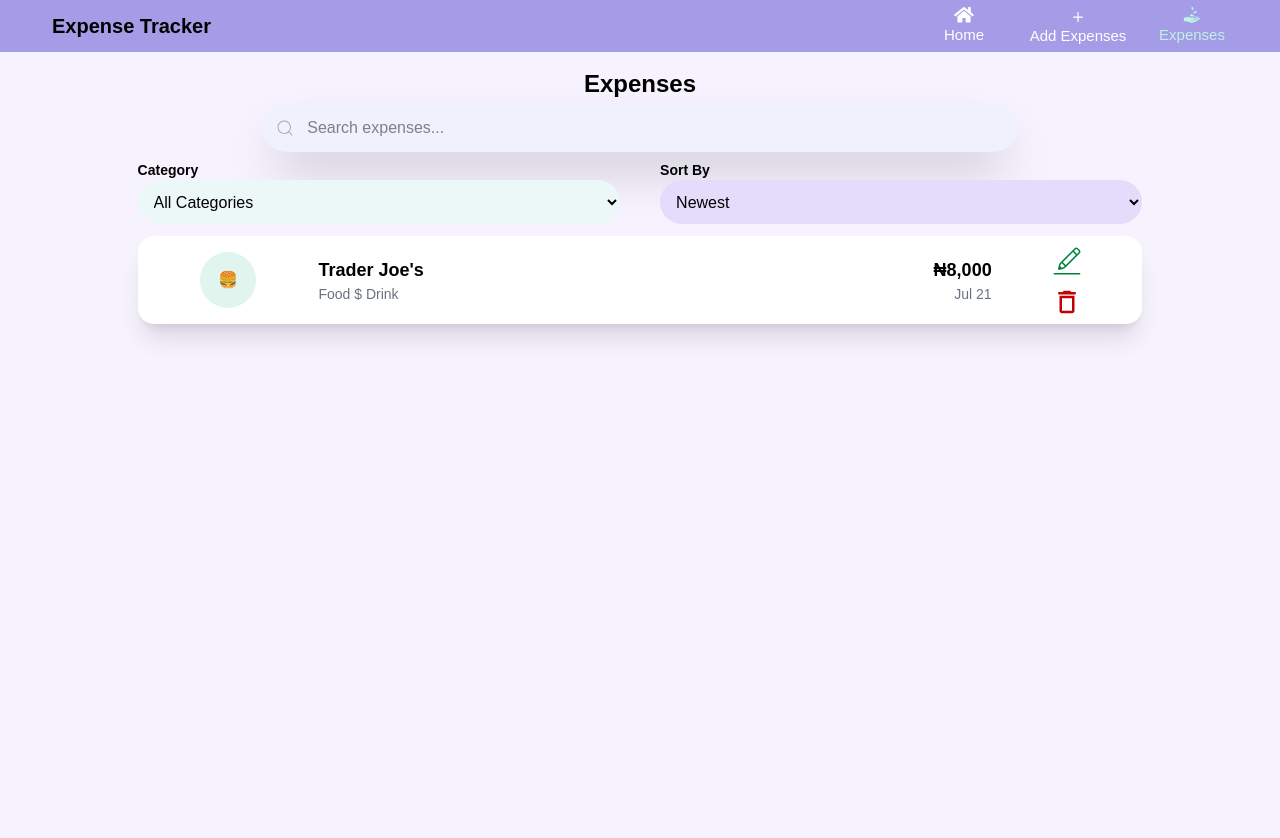
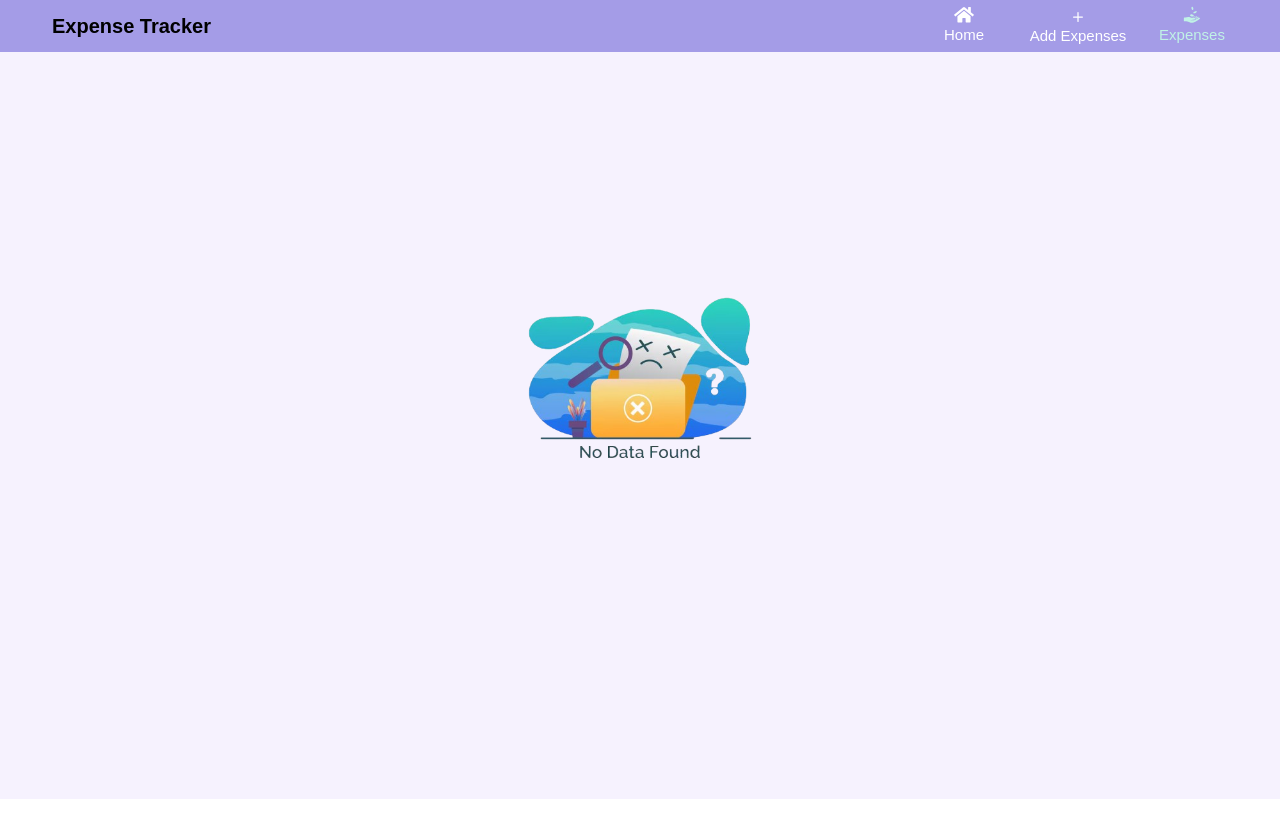
Before and after one commit to neo-praise/expense-tracker, a React (Vite) app: page /expenses in a window 1280 px wide. Shown: the top 838 px of the page. After the commit the page ends 800 px from the top, so only its background shows below. Built offline with nearby package versions, Linux system fonts and the light colour scheme.

Commit message:
Persist expenses with localStorage

```diff
--- a/src/App.jsx
+++ b/src/App.jsx
@@ -1,12 +1,22 @@
 import { Routes, Route } from "react-router";
-import { useState } from "react";
+import { useState, useEffect } from "react";
 import Dashboard from "./pages/Dashboard";
 import AddExpenses from "./pages/AddExpenses";
 import Expenses from "./pages/Expenses";
 import { RiNumbersFill } from "react-icons/ri";
 
 function App() {
-  const [expenses, setExpenses] = useState([]);
+  //States
+  const [expenses, setExpenses] = useState(() => {
+    const savedExpenses = localStorage.getItem("theExpenses");
+    return savedExpenses ? JSON.parse(savedExpenses) : [];
+  });
+
+  //Save expenses to the Local Storage
+  useEffect(() => {
+    localStorage.setItem("theExpenses", JSON.stringify(expenses));
+  }, [expenses]);
+
   const [formData, setFormData] = useState({
     id: "",
     title: "",
@@ -14,11 +24,11 @@ function App() {
     amount: "",
     date: "",
     description: "",
-    icon: "",
   });
   const [showDesc, setShowDesc] = useState(false);
   const [validation, setValidation] = useState(false);
   const [error, setError] = useState();
+
   return (
     <main className="Layout">
       <Routes>
@@ -40,7 +50,13 @@ function App() {
         />
         <Route
           path="/expenses"
-          element={<Expenses showDesc={showDesc} setShowDesc={setShowDesc} />}
+          element={
+            <Expenses
+              showDesc={showDesc}
+              setShowDesc={setShowDesc}
+              expenses={expenses}
+            />
+          }
         />
       </Routes>
     </main>
--- a/src/components/ExpenseCard.jsx
+++ b/src/components/ExpenseCard.jsx
@@ -1,49 +1,95 @@
 import DescriptionModal from "./DescriptionModal";
 import { CiEdit } from "react-icons/ci";
 import { MdOutlineDeleteOutline } from "react-icons/md";
+import { PiBowlFood } from "react-icons/pi"; //Food
+import { BsFillBasketFill } from "react-icons/bs"; //Supermarket
+import { FaCar } from "react-icons/fa6"; //Transport
+import { FaMoneyBillWave } from "react-icons/fa"; //Bills
+import { FaCartShopping } from "react-icons/fa6"; //Shopping
+import { PiMaskHappyThin } from "react-icons/pi"; //Entertainment
+import { GiHealthNormal } from "react-icons/gi"; //Health
+import { MdOutlineEmergency } from "react-icons/md"; //Other
 
-export default function ExpenseCard({ showDesc, setShowDesc }) {
+export default function ExpenseCard({ showDesc, setShowDesc, expenses }) {
+  function formatDate(dateString) {
+    const date = new Date(dateString);
+    const day = date.getDate();
+    const month = date.toLocaleString("default", {
+      month: "long",
+    });
+
+    function getDaySuffix(day) {
+      if (day === 1 || day === 21 || day === 31) return "st";
+      if (day === 2 || day === 22) return "nd";
+      if (day === 3 || day === 23) return "rd";
+      return "th";
+    }
+
+    return `${day}${getDaySuffix(day)} ${month}`;
+  }
+
+  const categoryIcons = {
+    Food: PiBowlFood,
+    Supermarket: BsFillBasketFill,
+    Transport: FaCar,
+    Bills: FaMoneyBillWave,
+    Shopping: FaCartShopping,
+    Entertainment: PiMaskHappyThin,
+    Health: GiHealthNormal,
+    Other: MdOutlineEmergency,
+  };
+
   return (
     <>
-      <div className="w-full h-22 rounded-2xl bg-[#fefffe] shadow-xl flex">
+      {expenses.map((expense) => {
+        const Icon = categoryIcons[expense.category];
+        return (
+          <div
+            className="w-full h-auto rounded-2xl bg-[#fefffe] shadow-2xl flex py-2 flex justify-center items-center"
+            key={expense.id}
+          >
             {/* Icon */}
             <div className="w-[18%] h-full flex justify-center items-center">
               <div className="w-14 h-14 rounded-full bg-[#dff5ee] flex justify-center items-center">
-            🍔
+                <Icon className="md:text-3xl text-2xl" />
               </div>
             </div>
-
             {/* Details */}
-        <div className="w-[47%] h-full flex flex-col justify-center">
+            <div className="w-[47%] h-full flex flex-col justify-center gap-1">
               <span
-            className="font-bold text-lg"
+                className="font-bold text-[16px] leading-[18px]"
                 onClick={(e) => setShowDesc(true)}
               >
-            Trader Joe's
+                {expense.title}
               </span>
-          <span className="text-sm text-gray-500">Food $ Drink</span>
+              <span className="text-sm text-gray-500">{expense.category}</span>
             </div>
 
             {/* Amount */}
             <div className="w-[20%] h-full flex flex-col justify-center items-end">
-          <span className="font-bold text-lg">₦8,000</span>
-          <span className="text-sm text-gray-500">Jul 21</span>
+              <span className="font-bold text-[15px]">₦{expense.amount}</span>
+              <span className="text-[13px] text-gray-500">
+                {formatDate(expense.date)}
+              </span>
             </div>
 
             {/* Actions */}
             <div className="w-[15%] h-full flex flex-col justify-center items-center gap-2">
-          <span className="cursor-pointer text-4xl text-green-700">
+              <span className="cursor-pointer text-2xl text-green-700">
                 <CiEdit />
               </span>
 
-          <span className="cursor-pointer text-3xl text-red-700">
+              <span className="cursor-pointer text-xl text-red-700">
                 <MdOutlineDeleteOutline />
               </span>
             </div>
           </div>
+        );
+      })}
+
       {showDesc && (
         <DescriptionModal
-          description="Bought from shoprite"
+          description="kdla"
           onClose={() => setShowDesc(false)}
         />
       )}
--- a/src/components/NoData.jsx
+++ b/src/components/NoData.jsx
@@ -2,8 +2,8 @@ import noDataImage from "../assets/nodata.png";
 
 export default function NoData() {
   return (
-    <section className="w-full h-[100vh] bg-[#f6f2fe] flex justify-center items-center">
-      <div className="w-1/2 h-auto">
+    <section className="w-full h-auto bg-[#f6f2fe] flex justify-center items-center]">
+      <div className="w-[60%] md:w-[25%] md:flex justify-center items-center">
         <img src={noDataImage} alt="No data." />
       </div>
     </section>
--- a/src/pages/AddExpenses.jsx
+++ b/src/pages/AddExpenses.jsx
@@ -4,14 +4,6 @@ import Validation from "../components/Validation";
 import DescriptionModal from "../components/DescriptionModal";
 import { useState } from "react";
 import { useNavigate } from "react-router";
-import { PiBowlFood } from "react-icons/pi"; //Food
-import { BsFillBasketFill } from "react-icons/bs"; //Supermarket
-import { FaCar } from "react-icons/fa6"; //Transport
-import { FaMoneyBillWave } from "react-icons/fa"; //Bills
-import { FaCartShopping } from "react-icons/fa6"; //Shopping
-import { PiMaskHappyThin } from "react-icons/pi"; //Entertainment
-import { GiHealthNormal } from "react-icons/gi"; //Health
-import { MdOutlineEmergency } from "react-icons/md"; //Other
 
 export default function AddExpenses({
   formData,
@@ -62,24 +54,12 @@ export default function AddExpenses({
       return;
     }
 
-    const categoryIcons = {
-      Food: PiBowlFood,
-      Supermarket: BsFillBasketFill,
-      Transport: FaCar,
-      Bills: FaMoneyBillWave,
-      Shopping: FaCartShopping,
-      Entertainment: PiMaskHappyThin,
-      Health: GiHealthNormal,
-      Other: MdOutlineEmergency,
-    };
-
     const newExpenses = {
       ...formData,
       id: Date.now(),
-      icon: categoryIcons[formData.category],
     };
 
-    setExpenses([...expenses, newExpenses]);
+    setExpenses([newExpenses, ...expenses]);
     setError(null);
 
     setFormData({
@@ -88,13 +68,10 @@ export default function AddExpenses({
       amount: "",
       date: "",
       description: "",
-      icon: "",
     });
 
     navigate("/expenses");
   }
-
-  console.log(expenses);
 
   return (
     <>
--- a/src/pages/Dashboard.jsx
+++ b/src/pages/Dashboard.jsx
@@ -41,7 +41,7 @@ export default function Dashboard() {
               </span>
             </div>
             <div className="w-full h-5 flex justify-center flex-col pl-2">
-              <font className="text-2xl font-bold">$340</font>
+              <font className="text-2xl font-bold">₦340</font>
               <font className="text-sm leading-[15px]">
                 Max spent on 15 May
               </font>
@@ -62,7 +62,7 @@ export default function Dashboard() {
               </span>
             </div>
             <div className="w-full h-5 flex justify-center flex-col pl-2">
-              <font className="text-2xl font-bold">$12</font>
+              <font className="text-2xl font-bold">₦12</font>
               <font className="text-sm leading-[15px]">
                 Min spent on 08 May
               </font>
@@ -79,7 +79,7 @@ export default function Dashboard() {
               </span>
             </div>
             <div className="w-full h-5 flex justify-center flex-col pl-2">
-              <font className="text-2xl font-bold">$1240</font>
+              <font className="text-2xl font-bold">₦1240</font>
               <font className="text-sm leading-[15px]">
                 Total Spent this month
               </font>
--- a/src/pages/Expenses.jsx
+++ b/src/pages/Expenses.jsx
@@ -3,11 +3,20 @@ import NoData from "../components/NoData";
 import ExpenseCard from "../components/ExpenseCard";
 import { CiSearch } from "react-icons/ci";
 
-export default function Expenses({ showDesc, setShowDesc }) {
+export default function Expenses({ showDesc, setShowDesc, expenses }) {
   return (
     <>
       <Navbar />
-      <section className="w-full min-h-screen bg-[#f6f2fe] pb-24">
+      <section
+        className={
+          expenses.length === 0
+            ? "w-full h-screen bg-[#f6f2fe] pb-24 flex justify-center items-center md:h-[calc(100vh-53px)]"
+            : "w-full min-h-screen bg-[#f6f2fe] pb-24"
+        }
+      >
+        {expenses.length === 0 ? (
+          <NoData />
+        ) : (
           <div className="w-full h-auto p-3 md:flex md:flex-col md:items-center">
             {/* Page Title */}
             <div className="w-full md:w-[60%] h-10 flex justify-center items-center">
@@ -54,11 +63,16 @@ export default function Expenses({ showDesc, setShowDesc }) {
             </div>
 
             {/* Expense List */}
-          <div className="w-full md:w-[80%] h-auto flex flex-col gap-3 pt-3">
+            <div className="w-full md:w-[80%] h-auto flex flex-col gap-1.5 pt-3">
               {/* Expense Card */}
-            <ExpenseCard showDesc={showDesc} setShowDesc={setShowDesc} />
+              <ExpenseCard
+                showDesc={showDesc}
+                setShowDesc={setShowDesc}
+                expenses={expenses}
+              />
             </div>
           </div>
+        )}
       </section>
     </>
   );
```
Also changed, not shown: src/components/DescriptionModal.jsx (+6 -1 lines). Lines whose indentation alone changed are shown as unchanged.
